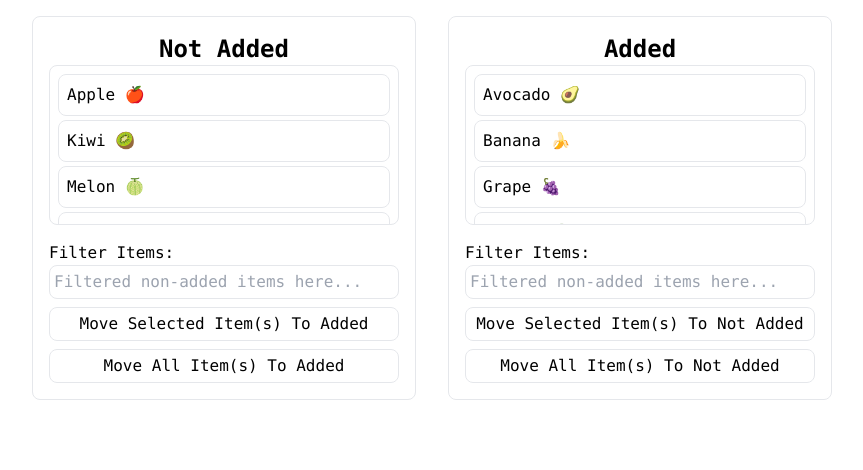
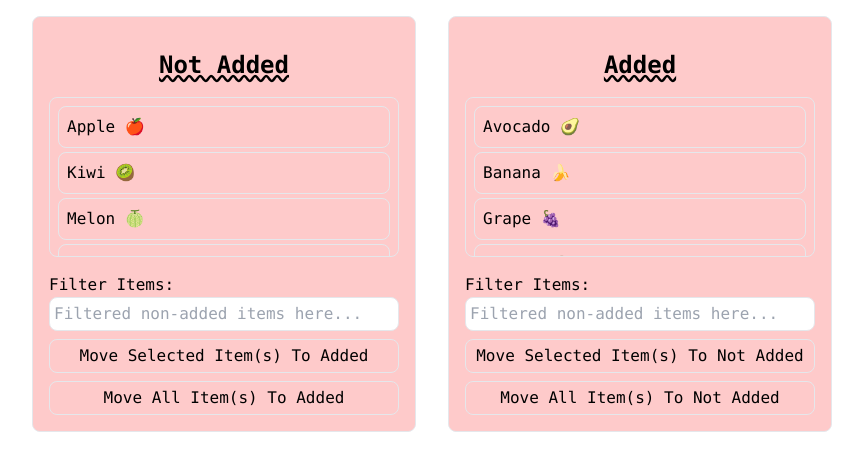
Before and after one commit to juanhart1/oncolens-assignment, a Next.js app: page / in a window 1280 px wide. Shown: the top 470 px of the page, without its empty margins (208-1071 px from the left). Built offline with nearby package versions, Linux system fonts and the light colour scheme.

Commit message:
Tweaked styling to make more visually pleasing

```diff
--- a/components/ListHeader.tsx
+++ b/components/ListHeader.tsx
@@ -1,8 +1,8 @@
 import { ListHeaderProps } from "../interfaces";
 
 const ListHeader = ({ title }: ListHeaderProps) => (
-  <header className="text-center">
-    <h1 className="text-center">{title}</h1>
+  <header className="text-center my-4">
+    <h1 className="text-center underline decoration-wavy">{title}</h1>
   </header>
 );
 
--- a/components/ListItem.tsx
+++ b/components/ListItem.tsx
@@ -8,7 +8,7 @@ const ListItem = ({ index, item, onClick }: ListItemProps) => {
     <li
       className={clsx(
         listItemBaseStyles,
-        item.selected && "bg-indigo-600 text-white",
+        item.selected ? "bg-indigo-600 text-white" : "",
       )}
       key={`${item.identifier} ${index}`}
       onClick={onClick}
--- a/pages/index.tsx
+++ b/pages/index.tsx
@@ -34,7 +34,7 @@ const IndexPage = () => {
     dispatch({ type: "Remove All Added Items" });
 
   // shared styles
-  const sectionStyles = "border flex flex-col p-4 rounded-lg w-96";
+  const sectionStyles = "border flex flex-col p-4 rounded-lg w-96 bg-red-200";
   const inputContainerStyles = "flex flex-col mt-4 gap-2";
 
   return (
```
